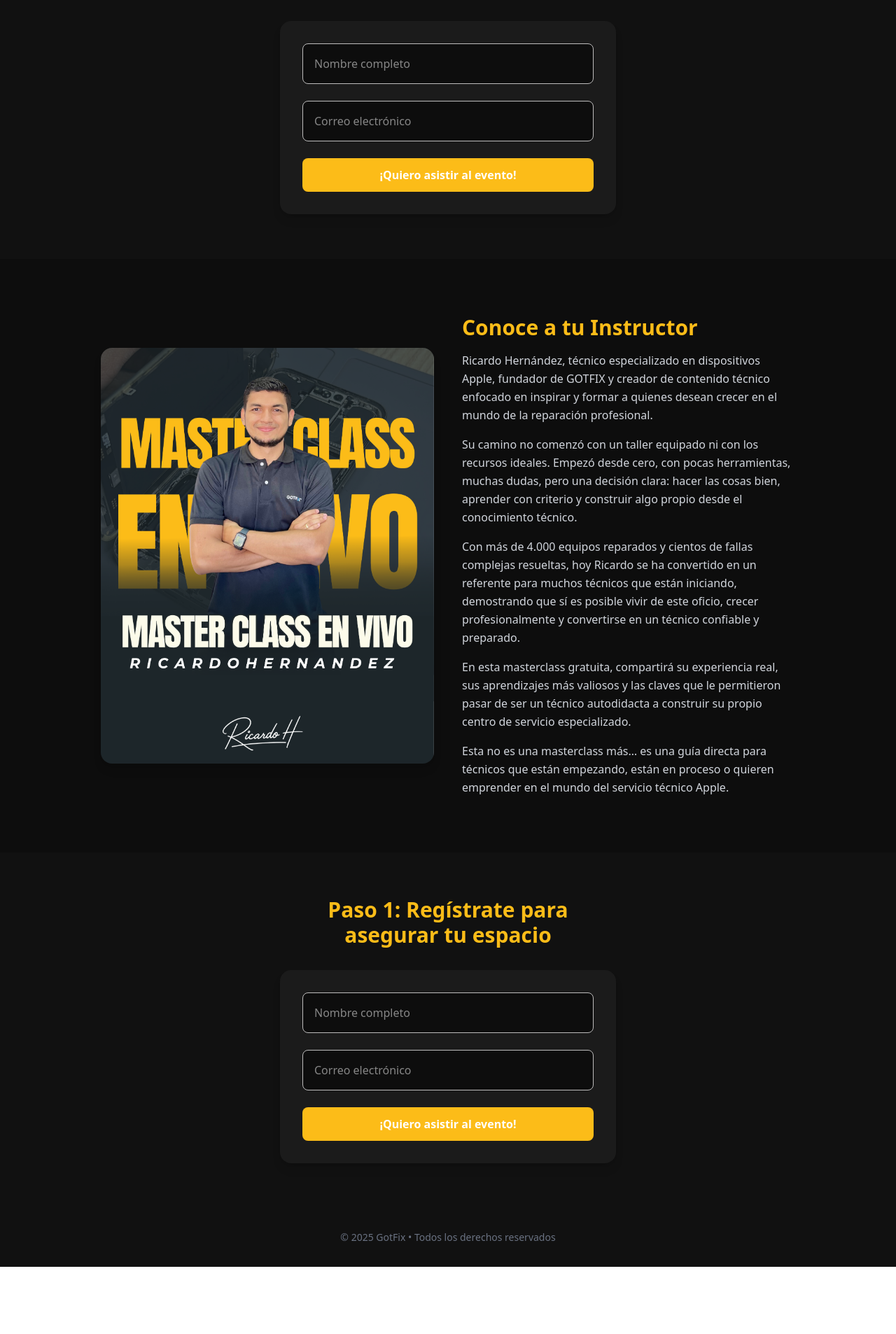
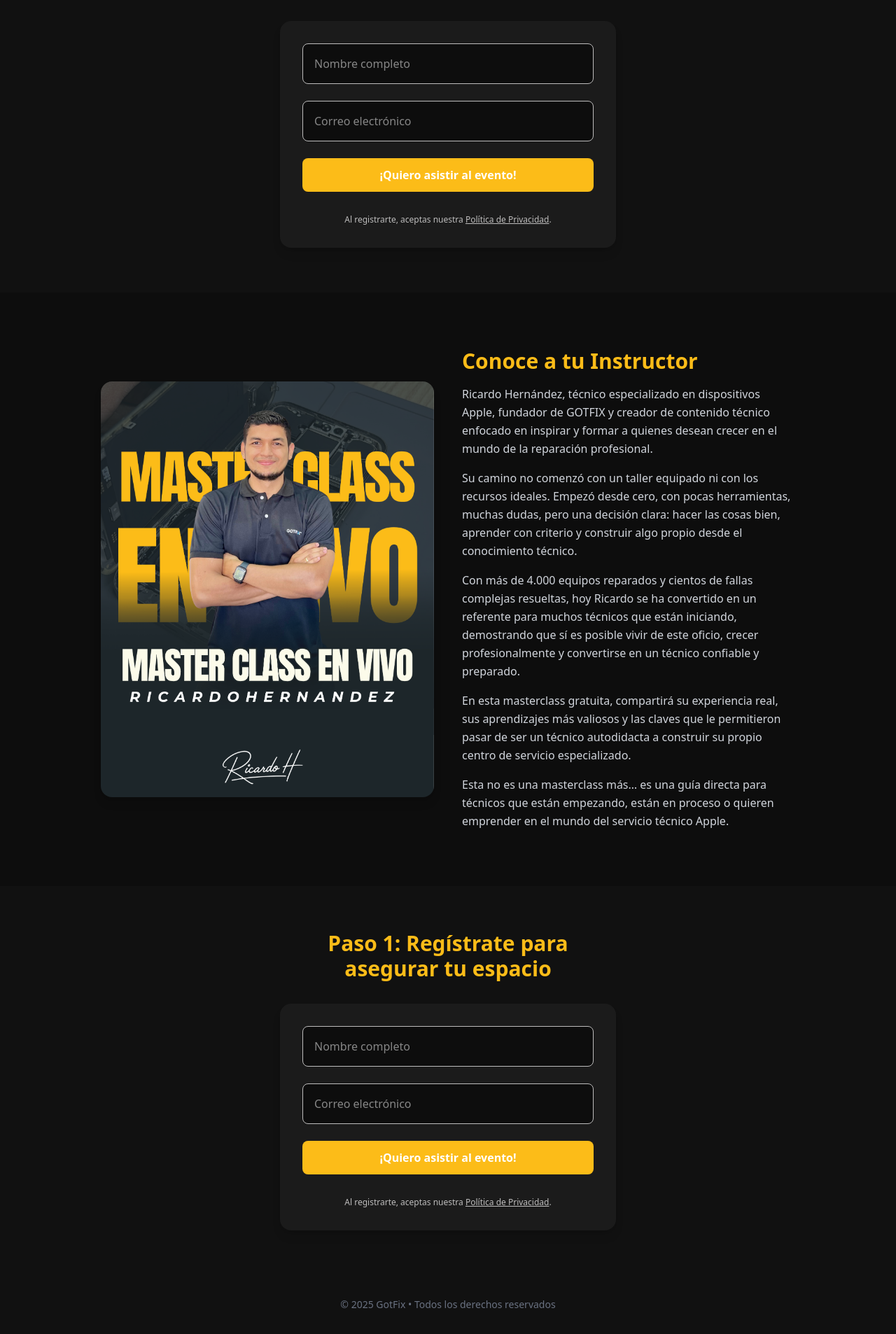
Before and after one commit to juanodsk/gotfix-landingpage, a React (Vite) app: page /formulario in a window 1280 px wide. Shown: the part 578-2484 px from the top of the page at 70% size. Before the commit the page ends 2388 px from the top, so only its background shows below. Built offline with nearby package versions, Linux system fonts and the light colour scheme.

Commit message:
add privacy page

```diff
--- a/src/App.jsx
+++ b/src/App.jsx
@@ -6,6 +6,7 @@
 import SqueezePage from "../src/pages/SqueezePage";
 import GraciasPage from "../src/pages/graciasPage";
 import AdminPage from "../src/pages/adminPage";
+import PoliticaPage from "../src/pages/politicaprivacidad";
 import "slick-carousel/slick/slick.css";
 import "slick-carousel/slick/slick-theme.css";
 function App() {
@@ -19,6 +20,10 @@
         <Route path="/formulario" element={<SqueezePage />}></Route>
         <Route path="/gracias" element={<GraciasPage />}></Route>
         <Route path="/admin" element={<AdminPage />}></Route>
+        <Route
+          path="/politica-de-privacidad"
+          element={<PoliticaPage />}
+        ></Route>
       </Routes>
     </BrowserRouter>
   );
--- a/src/pages/SqueezePage.jsx
+++ b/src/pages/SqueezePage.jsx
@@ -5,6 +5,7 @@
 import flier from "../assets/squeeze/flier.png";
 import { FaArrowLeft, FaWhatsapp } from "react-icons/fa";
 import { useNavigate } from "react-router-dom";
+import { Link } from "react-router-dom"; // Asegúrate de tener esto importado
 
 const SqueezePage = () => {
   const [form, setForm] = useState({ nombre: "", correo: "" });
@@ -62,7 +63,7 @@
           Evento online y sin costo · Martes 05 de agosto 2025
         </p>
         <p className="mt-4 text-lg md:text-xl text-gray-300">
-          7PM Hora Colombia 🇨🇴
+          7:00 PM Hora Colombia 🇨🇴
         </p>
         <p className="mt-6 max-w-xl text-gray-400">
           Descubre los{" "}
@@ -114,6 +115,19 @@
             >
               {loading ? "Enviando…" : "¡Quiero asistir al evento!"}
             </button>
+
+            <p className="text-xs text-center text-[#bebdbd] mt-2">
+              Al registrarte, aceptas nuestra{" "}
+              <Link
+                to="/politica-de-privacidad"
+                target="_blank"
+                rel="noopener noreferrer"
+                className="underline hover:text-[#fcbc18] transition-colors"
+              >
+                Política de Privacidad
+              </Link>
+              .
+            </p>
           </form>
         </div>
       </section>
@@ -203,6 +217,19 @@
             >
               {loading ? "Enviando…" : "¡Quiero asistir al evento!"}
             </button>
+
+            <p className="text-xs text-center text-[#bebdbd] mt-2">
+              Al registrarte, aceptas nuestra{" "}
+              <Link
+                to="/politica-de-privacidad"
+                target="_blank"
+                rel="noopener noreferrer"
+                className="underline hover:text-[#fcbc18] transition-colors"
+              >
+                Política de Privacidad
+              </Link>
+              .
+            </p>
           </form>
         </div>
       </section>
--- /dev/null
+++ b/src/pages/politicaprivacidad.jsx
@@ -0,0 +1,78 @@
+import React from "react";
+
+const PoliticaDePrivacidad = () => {
+  return (
+    <main className="bg-[#111111] min-h-screen text-[#ececec] px-6 py-16">
+      <div className="max-w-3xl mx-auto">
+        <h1 className="text-3xl md:text-4xl font-bold text-[#fcbc18] mb-8 text-center">
+          Política de Privacidad
+        </h1>
+
+        <section className="mb-6">
+          <h2 className="text-xl font-semibold text-[#fcbc18] mb-2">
+            1. Información que recopilamos
+          </h2>
+          <p className="leading-relaxed text-[#d4d4d4]">
+            Cuando completas el formulario de registro, recopilamos tu nombre
+            completo y dirección de correo electrónico. Estos datos se recopilan
+            con el único propósito de reservar tu cupo y enviarte información
+            relacionada con el evento.
+          </p>
+        </section>
+
+        <section className="mb-6">
+          <h2 className="text-xl font-semibold text-[#fcbc18] mb-2">
+            2. Uso de la información
+          </h2>
+          <p className="leading-relaxed text-[#d4d4d4]">
+            Tu información personal será utilizada exclusivamente por nosotros
+            para gestionar tu inscripción, enviarte actualizaciones importantes
+            y otros contenidos relacionados con el evento. No compartimos,
+            vendemos ni cedemos tus datos a terceros bajo ninguna circunstancia.
+          </p>
+        </section>
+
+        <section className="mb-6">
+          <h2 className="text-xl font-semibold text-[#fcbc18] mb-2">
+            3. Seguridad de los datos
+          </h2>
+          <p className="leading-relaxed text-[#d4d4d4]">
+            Nos comprometemos a proteger tu información mediante prácticas
+            seguras y adecuadas. Tu información se almacena en sistemas
+            protegidos y con acceso restringido únicamente al personal
+            autorizado.
+          </p>
+        </section>
+
+        <section className="mb-6">
+          <h2 className="text-xl font-semibold text-[#fcbc18] mb-2">
+            4. Derechos del usuario
+          </h2>
+          <p className="leading-relaxed text-[#d4d4d4]">
+            Tienes derecho a solicitar el acceso, corrección o eliminación de
+            tus datos personales en cualquier momento. Puedes hacerlo
+            escribiéndonos directamente a nuestro correo de contacto.
+          </p>
+        </section>
+
+        <section className="mb-6">
+          <h2 className="text-xl font-semibold text-[#fcbc18] mb-2">
+            5. Contacto
+          </h2>
+          <p className="leading-relaxed text-[#d4d4d4]">
+            Si tienes preguntas o inquietudes sobre esta Política de Privacidad,
+            puedes contactarnos en cualquier momento al correo{" "}
+            <span className="underline text-[#fcbc18]">gotfixco@gmail.com</span>
+            .
+          </p>
+        </section>
+
+        <p className="text-sm text-[#888888] mt-12 text-center">
+          Última actualización: {new Date().toLocaleDateString("es-CO")}
+        </p>
+      </div>
+    </main>
+  );
+};
+
+export default PoliticaDePrivacidad;
```
